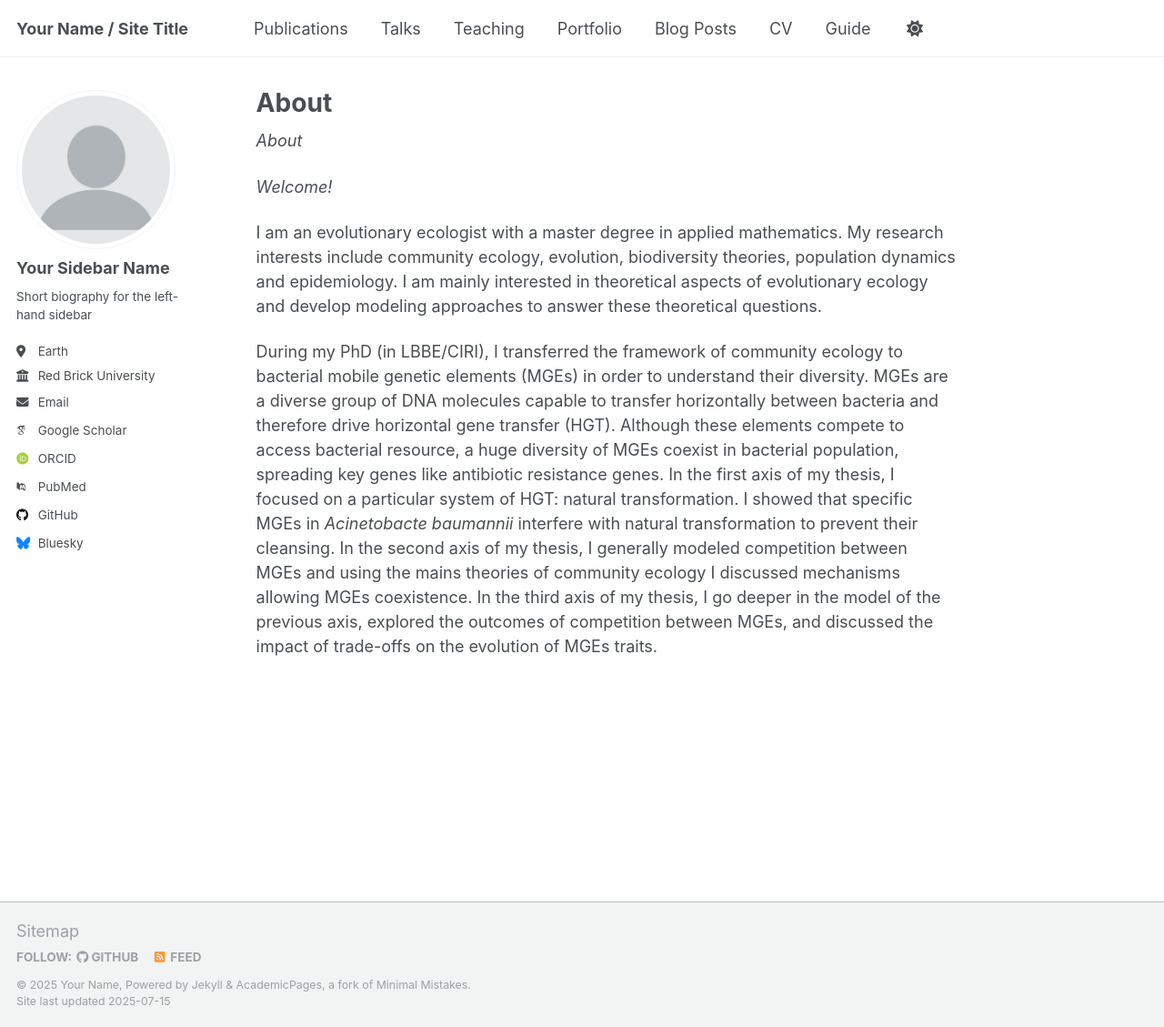
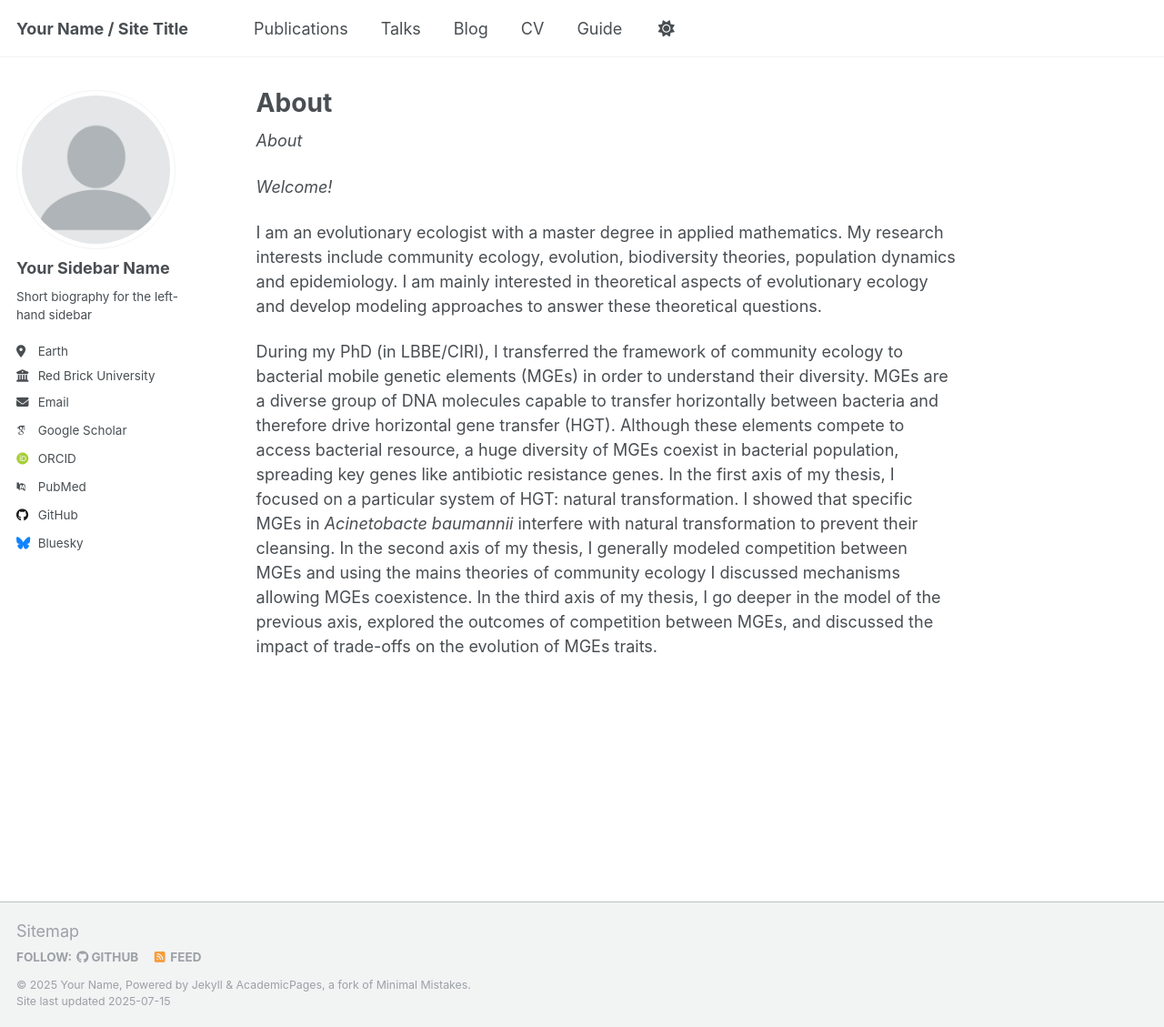
Before and after one commit to remi-tuffet/remi-tuffet.github.io, a Jekyll site: the page built from _pages/about.md, in a window 1280 px wide and 1129 px high. Shown: the whole window at 91% size. Built offline with Jekyll 4.4.1, drawn with Linux system fonts in a browser that asks for light colours; some web fonts are replaced; a script that is not in the unit is left out.

Commit message:
navigation bar

```diff
--- a/_data/navigation.yml
+++ b/_data/navigation.yml
@@ -14,13 +14,13 @@ main:
   - title: "Talks"
     url: /talks/
 
-  - title: "Teaching"
-    url: /teaching/
+ # - title: "Teaching"
+ #   url: /teaching/
 
-  - title: "Portfolio"
-    url: /portfolio/
+ # - title: "Portfolio"
+ #   url: /portfolio/
 
-  - title: "Blog Posts"
+  - title: "Blog"
     url: /year-archive/
 
   - title: "CV"
```
